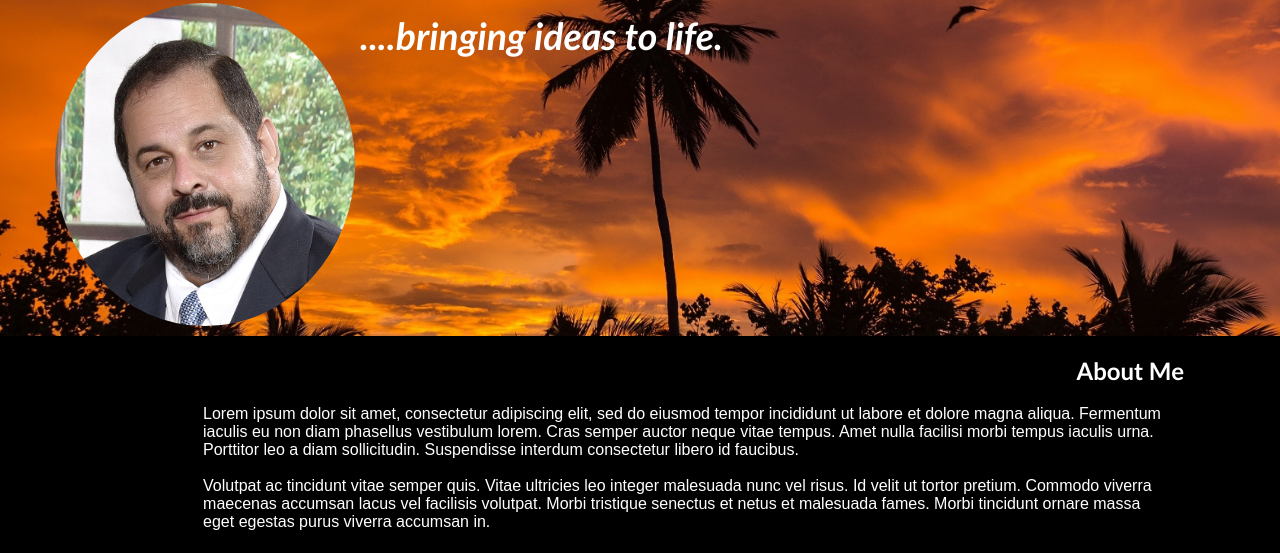
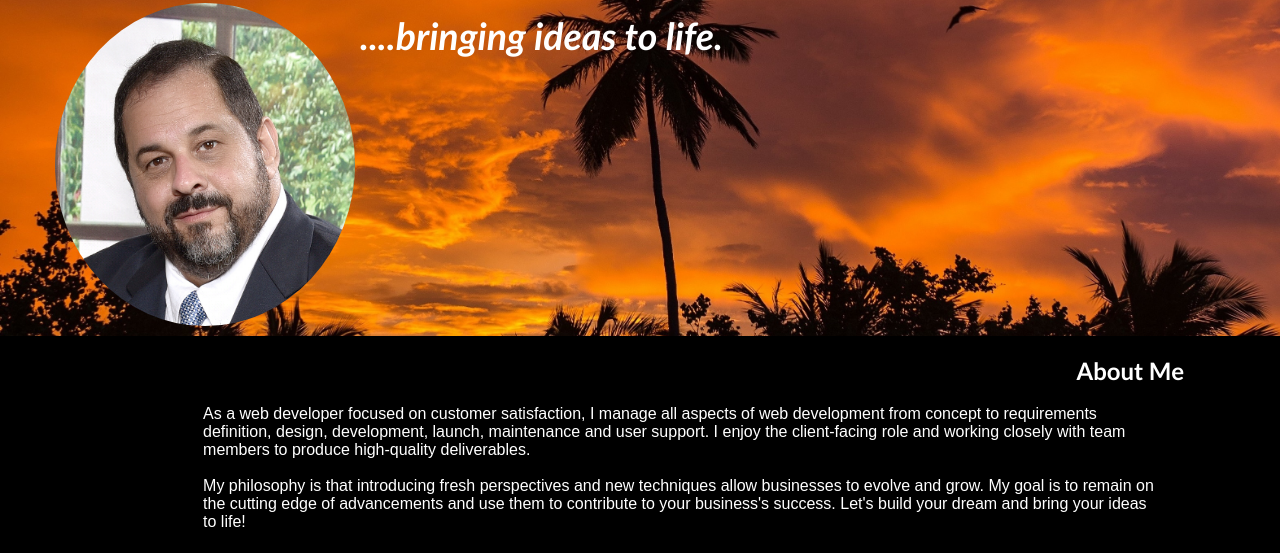
Before and after one commit to Mannyalfa/professional-portfolio, a plain HTML site: page index.html in a window 1280 px wide. Shown: the part 76-629 px from the top of the page. Drawn offline with Linux system fonts and the light colour scheme.

Commit message:
added narrative to 'about me' paragraph

```diff
--- a/index.html
+++ b/index.html
@@ -45,10 +45,10 @@
             </div>
             <div id="bio" class="container">
                 <p>
-                    Lorem ipsum dolor sit amet, consectetur adipiscing elit, sed do eiusmod tempor incididunt ut labore et dolore magna aliqua. Fermentum iaculis eu non diam phasellus vestibulum lorem. Cras semper auctor neque vitae tempus. Amet nulla facilisi morbi tempus iaculis urna. Porttitor leo a diam sollicitudin. Suspendisse interdum consectetur libero id faucibus.
+                    As a web developer focused on customer satisfaction, I manage all aspects of web development from concept to requirements definition, design, development, launch, maintenance and user support. I enjoy the client-facing role and working closely with team members to produce high-quality deliverables.
                     <br>
                     <br>
-                    Volutpat ac tincidunt vitae semper quis. Vitae ultricies leo integer malesuada nunc vel risus. Id velit ut tortor pretium. Commodo viverra maecenas accumsan lacus vel facilisis volutpat. Morbi tristique senectus et netus et malesuada fames. Morbi tincidunt ornare massa eget egestas purus viverra accumsan in.
+                    My philosophy is that introducing fresh perspectives and new techniques allow businesses to evolve and grow. My goal is to remain on the cutting edge of advancements and use them to contribute to your business's success.  Let's build your dream and bring your ideas to life!
                 </p>
             </div>
         </section>
```
